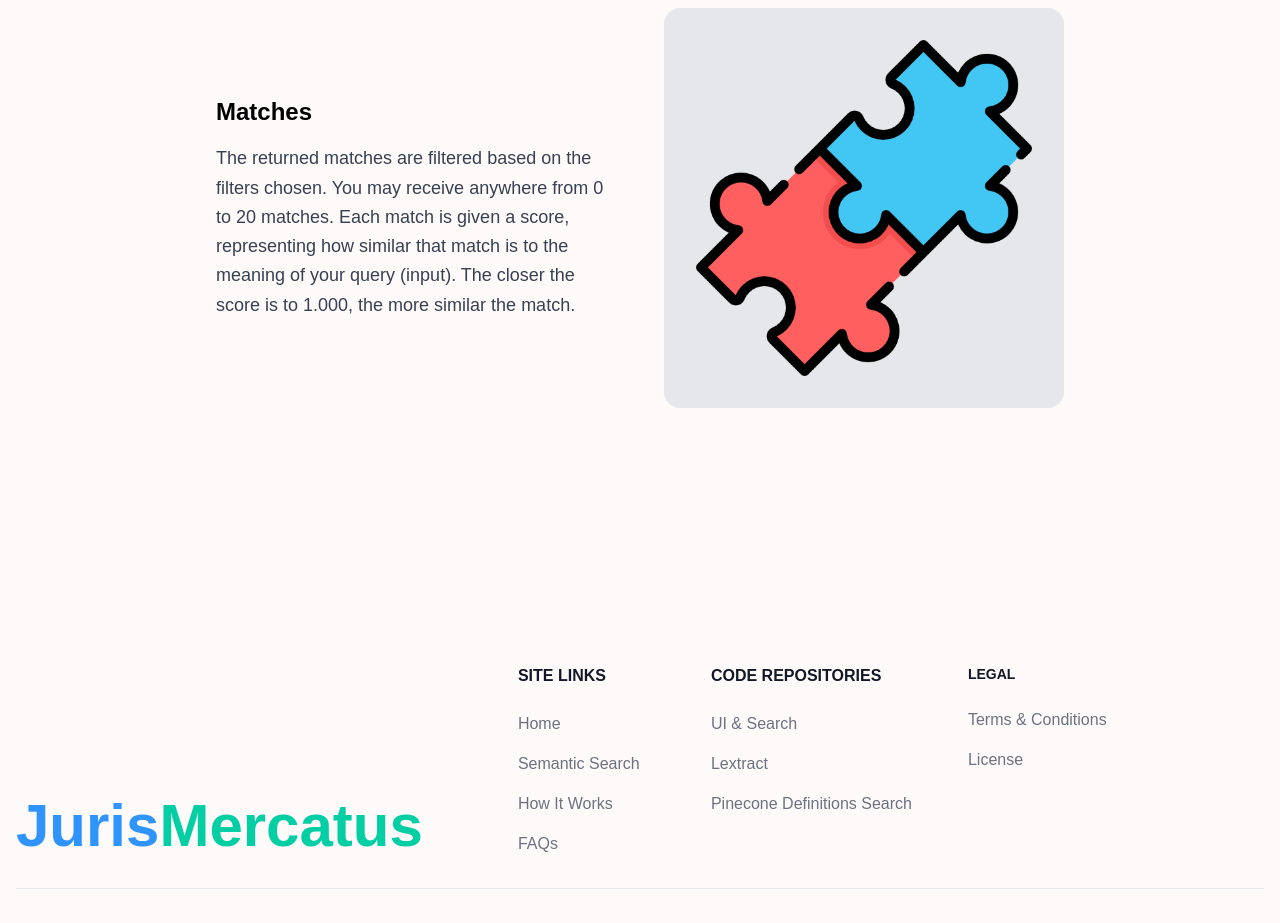
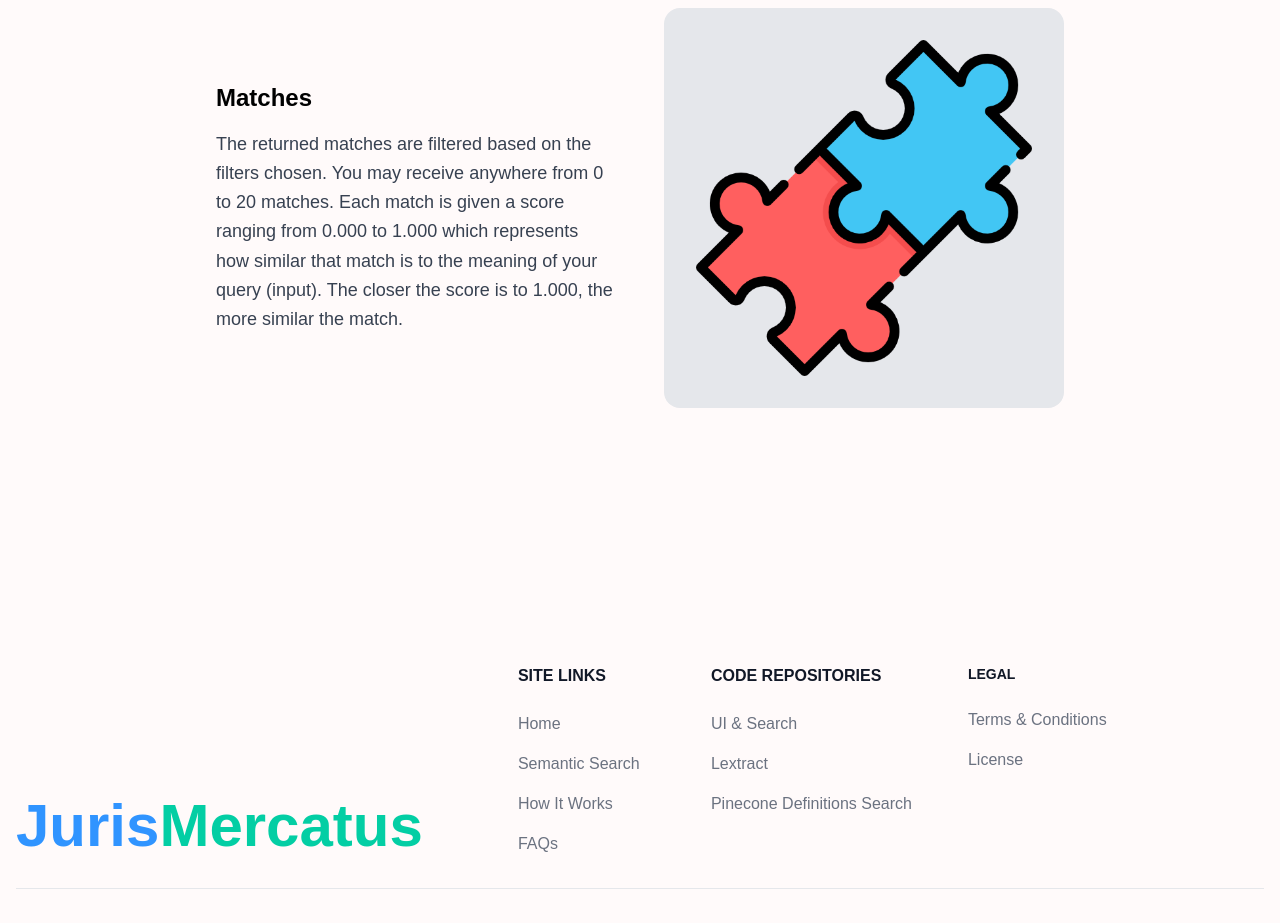
Before and after one commit to shriyanyamali/JurisMercatus, a Next.js app: page /how-it-works in a window 1280 px wide. Shown: the part 3380-4303 px from the top of the page. Built offline with nearby package versions, Linux system fonts and the light colour scheme; a web font is replaced by a local one.

Commit message:
add match score range

```diff
--- a/app/how-it-works/page.js
+++ b/app/how-it-works/page.js
@@ -188,9 +188,9 @@ export default function HowItWorks() {
           <p className="text-lg leading-relaxed text-gray-700">
             The returned matches are filtered based on the filters chosen. You
             may receive anywhere from 0 to 20 matches. Each match is given a
-            score, representing how similar that match is to the meaning of your
-            query (input). The closer the score is to 1.000, the more similar
-            the match.
+            score ranging from 0.000 to 1.000 which represents how similar that
+            match is to the meaning of your query (input). The closer the score
+            is to 1.000, the more similar the match.
           </p>
         </div>
         <div className="md:w-1/2 my-8 md:my-0">
```
